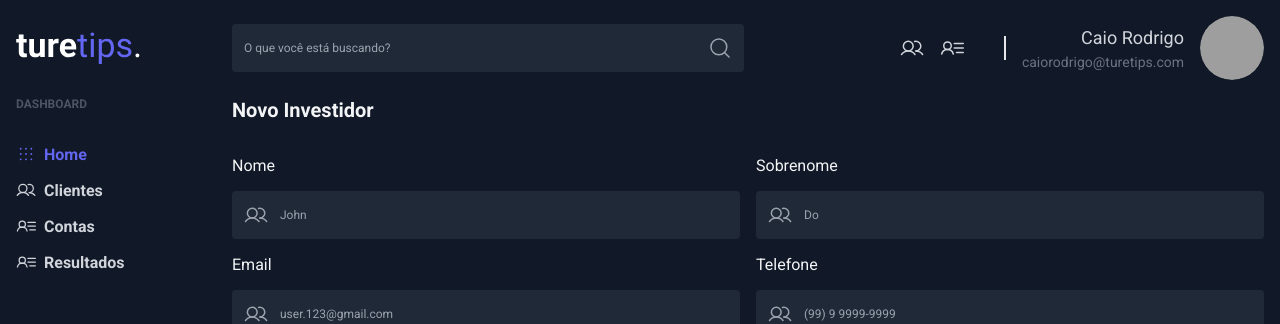
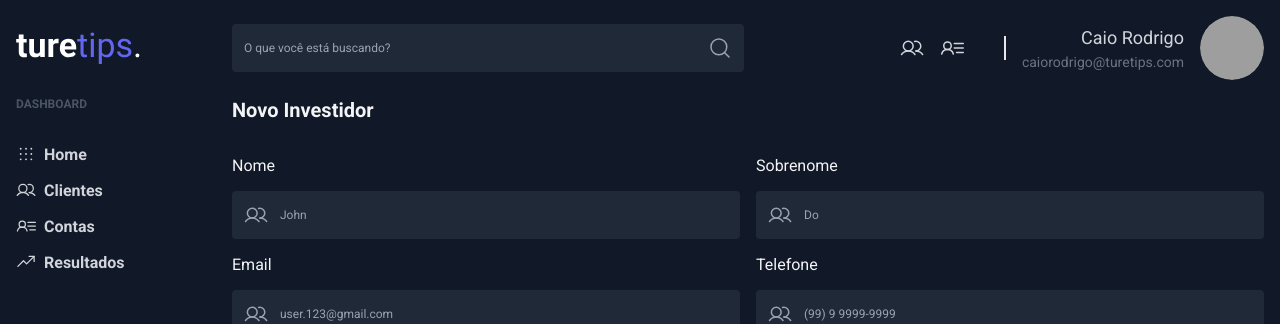
Before and after one commit to yale1995/dashboard-turetips, a Next.js app: page /dashboard/clients/new in a window 1280 px wide. Shown: the top 324 px of the page. Built offline with nearby package versions, Linux system fonts and the light colour scheme; grey boxes are pictures that could not be loaded.

Commit message:
feat: new side bar component

```diff
--- a/src/app/dashboard/components/Sidebar/index.tsx
+++ b/src/app/dashboard/components/Sidebar/index.tsx
@@ -1,41 +1,9 @@
-import { DotsNine, UserList, Users } from '@/assets/icons/phosphorIcons'
-import { Heading } from '@/components/Text/Heading'
-import { Paragraph } from '@/components/Text/Paragraph'
-import Link from 'next/link'
+import { Navigation } from './Navigation'
 
 export function Sidebar() {
   return (
     <aside className="h-full">
-      <nav className="flex flex-col gap-4 w-44">
-        <Heading className="text-xs text-gray-600 pb-4">DASHBOARD</Heading>
-        <Paragraph asChild className={`text-indigo-500 font-bold`} size="lg">
-          <Link href="/" className="flex items-center gap-2">
-            <DotsNine size={20} />
-            Home
-          </Link>
-        </Paragraph>
-
-        <Paragraph asChild className="text-gray-300 font-bold" size="lg">
-          <Link href="/" className="flex items-center gap-2">
-            <Users size={20} />
-            Clientes
-          </Link>
-        </Paragraph>
-
-        <Paragraph asChild className="text-gray-300 font-bold" size="lg">
-          <Link href="/" className="flex items-center gap-2">
-            <UserList size={20} />
-            Contas
-          </Link>
-        </Paragraph>
-
-        <Paragraph asChild className="text-gray-300 font-bold" size="lg">
-          <Link href="/" className="flex items-center gap-2">
-            <UserList size={20} />
-            Resultados
-          </Link>
-        </Paragraph>
-      </nav>
+      <Navigation />
     </aside>
   )
 }
```
